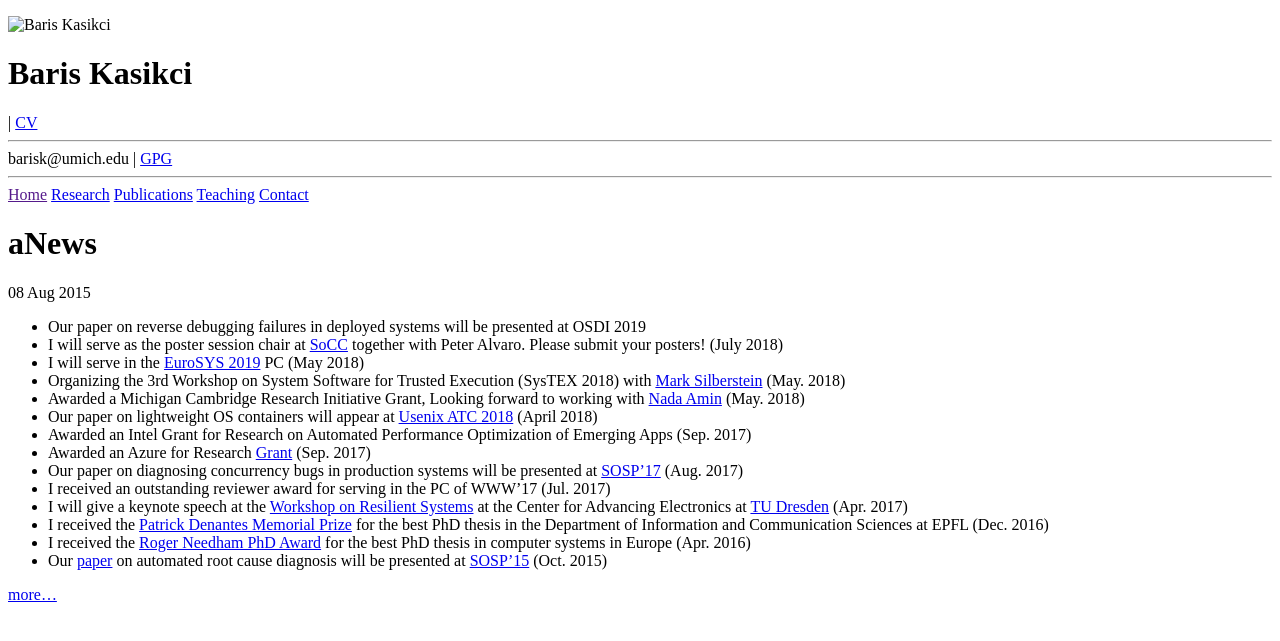
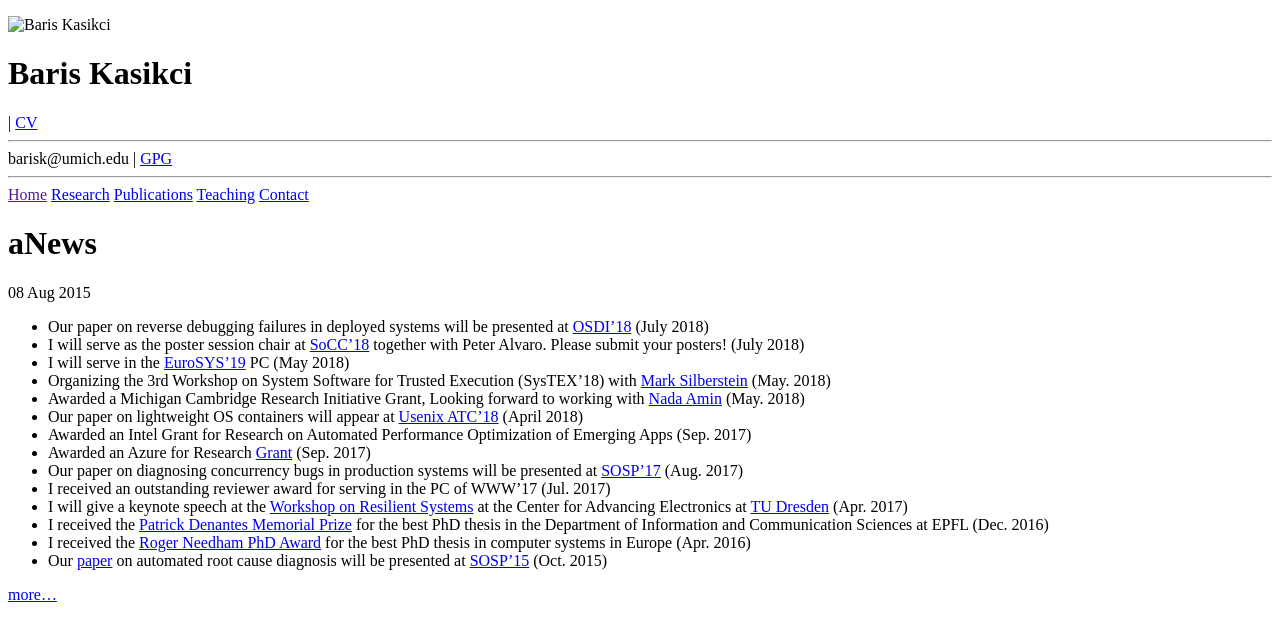
Before and after one commit to kasikci/kasikci.github.io, a Jekyll site: the page built from _posts/2015-08-08-news.md, in a window 1280 px wide. Shown: the top 641 px of the page. Built offline with Jekyll 4.4.1, drawn with Linux system fonts in a browser that asks for light colours.

Commit message:
added papers

```diff
--- a/_posts/2015-08-08-news.md
+++ b/_posts/2015-08-08-news.md
@@ -3,12 +3,12 @@ layout: post
 title: News
 ---
 
-* Our paper on reverse debugging failures in deployed systems will be presented at OSDI 2019
-* I will serve as the poster session chair at [SoCC](https://acmsocc.github.io/2018/posters.html) together with Peter Alvaro. Please submit your posters! (July 2018)
-* I will serve in the [EuroSYS 2019](https://www.eurosys2019.org/) PC (May 2018)
-* Organizing the 3rd Workshop on System Software for Trusted Execution (SysTEX 2018) with [Mark Silberstein](https://sites.google.com/site/silbersteinmark/) (May. 2018)
+* Our paper on reverse debugging failures in deployed systems will be presented at [OSDI'18](https://www.usenix.org/conference/osdi18) (July 2018)
+* I will serve as the poster session chair at [SoCC'18](https://acmsocc.github.io/2018/posters.html) together with Peter Alvaro. Please submit your posters! (July 2018)
+* I will serve in the [EuroSYS'19](https://www.eurosys2019.org/) PC (May 2018)
+* Organizing the 3rd Workshop on System Software for Trusted Execution (SysTEX'18) with [Mark Silberstein](https://sites.google.com/site/silbersteinmark/) (May. 2018)
 * Awarded a Michigan Cambridge Research Initiative Grant, Looking forward to working with [Nada Amin](http://lampwww.epfl.ch/~amin/cv/) (May. 2018)
-* Our paper on lightweight OS containers will appear at [Usenix ATC 2018](https://www.usenix.org/conference/atc18/presentation/thalheim) (April 2018)
+* Our paper on lightweight OS containers will appear at [Usenix ATC'18](https://www.usenix.org/conference/atc18/presentation/thalheim) (April 2018)
 * Awarded an Intel Grant for Research on Automated Performance Optimization of Emerging Apps (Sep. 2017)
 * Awarded an Azure for Research [Grant](https://www.microsoft.com/en-us/research/academic-program/microsoft-azure-for-research/) (Sep. 2017)
 * Our paper on diagnosing concurrency bugs in production systems will be presented at [SOSP'17](https://www.sigops.org/sosp/sosp17/) (Aug. 2017)
```
Also changed, not shown: news.md (+4 -4 lines), 3 other files.
